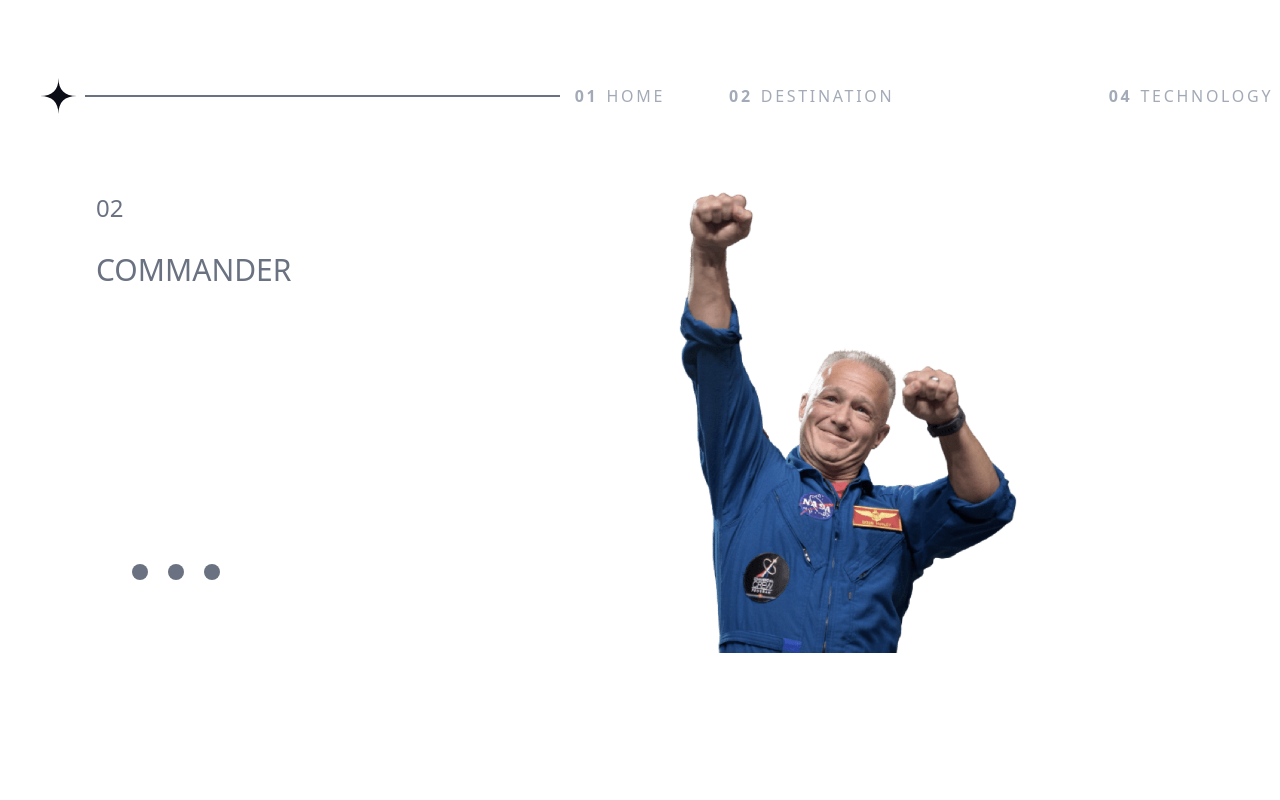
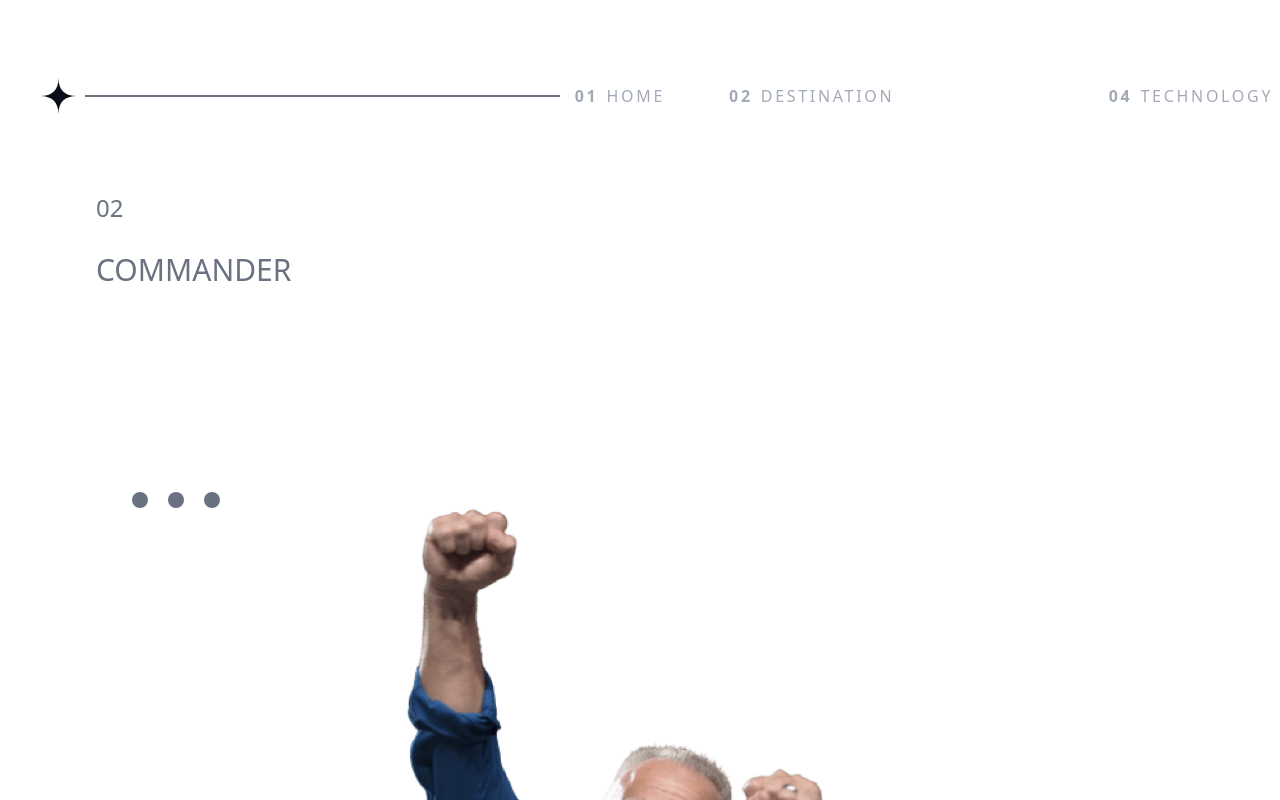
Before and after one commit to fernandzxc/page_space, a React (Vite) app: page /Crew in a window 1280 px wide. Shown: the top 800 px of the page. Built offline with nearby package versions, Linux system fonts and the light colour scheme.

Commit message:
actualizacion

```diff
--- a/src/Components/Crew.jsx
+++ b/src/Components/Crew.jsx
@@ -39,17 +39,17 @@ const Crew = () => {
   const current = Crew[selectCrew];
 
   return (
-    <div className='bg-[url("./assets/img/crew/crew_desktop.jpg")] object-contain bg-cover bg-center h-dvh pl-10 pt-10 overflow-hidden'>
+    <div className='bg-[url("./assets/img/crew/crew_desktop.jpg")] object-contain bg-cover bg-center min-h-screen pl-10 pt-10 overflow-hidden'>
       <Header />
-      <div className="flex w-full justify-around pt-10 px-14 text-white ">
-        <section className="flex flex-col gap-7 w-1/2 ">
+      <div className="flex w-full justify-around pt-10 px-14 text-white max-lg:flex flex-col">
+        <section className="flex flex-col gap-7 w-1/2 max-lg:w-full">
           <h1 className="text-2xl">
             <span className="text-gray-500">02 </span>MEET YOUR CREW
           </h1>
-          <h2 className="text-3xl text-gray-500">{current.role}</h2>
-          <h3 className="text-5xl">{current.name}</h3>
-          <p>{current.bio}</p>
-          <div className="flex gap-5">
+          <h2 className="text-3xl text-gray-500 max-lg:text-center">{current.role}</h2>
+          <h3 className="text-5xl max-lg:text-center">{current.name}</h3>
+          <p className="max-lg:text-center">{current.bio}</p>
+          <div className="flex gap-5 max-lg:bg-red-400">
             {Object.keys(Crew).map((key) => (
               <button
                 key={key}
--- a/src/Components/Technology.jsx
+++ b/src/Components/Technology.jsx
@@ -34,7 +34,7 @@ const Technology = () => {
   const corrent = Technology[selectTechnology];
 
   return (
-    <div className='bg-[url("./assets/img/technology/technology_desktop.jpg")] object-contain bg-cover bg-center h-screen pl-10 pt-10 overflow-hidden'>
+    <div className='bg-[url("./assets/img/technology/technology_desktop.jpg")] object-contain bg-cover bg-center min-h-screen pl-10 pt-10 overflow-hidden'>
       <Header />
 
       <div className="pt-10 pl-14 text-white">
```
